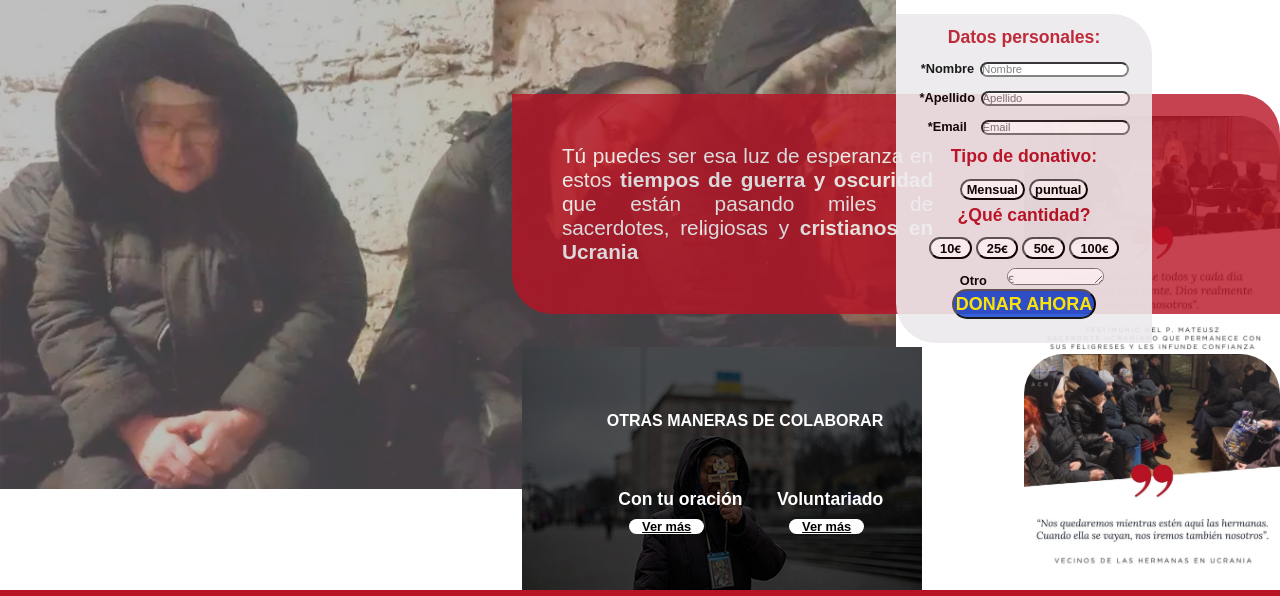
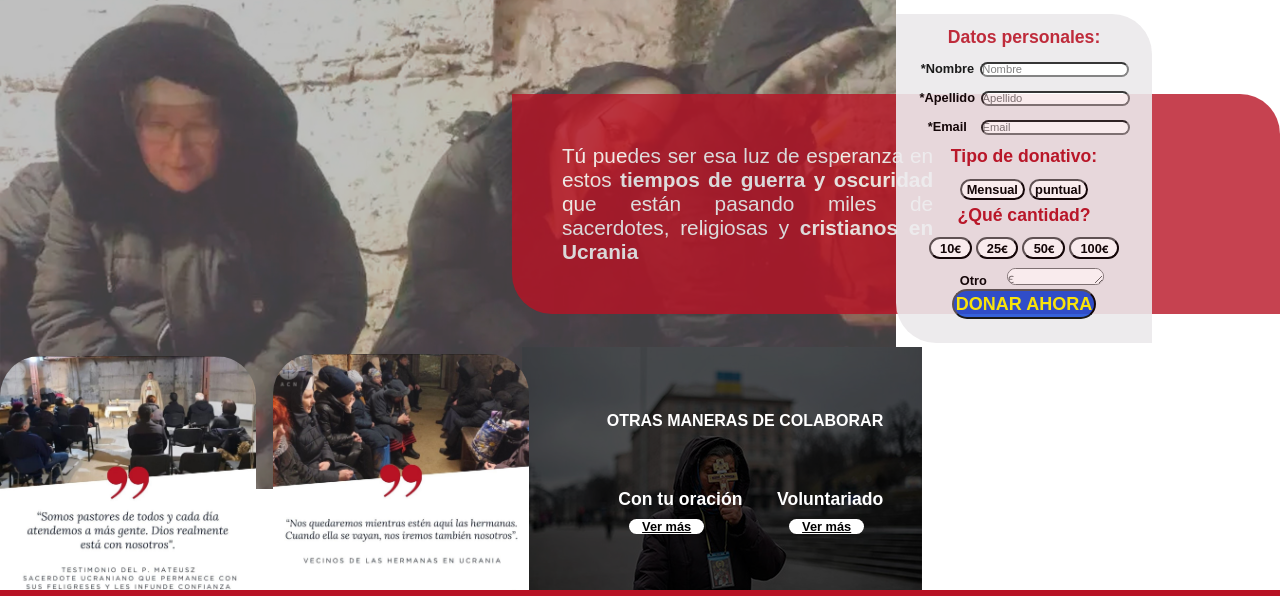
Before and after one commit to lauritagg18/m2laurapd2, a plain HTML site: page index.html in a window 1280 px wide. Shown: the part 146-742 px from the top of the page. Drawn offline with Linux system fonts and the light colour scheme.

Commit message:
Update estilo.css

```diff
--- a/css/estilo.css
+++ b/css/estilo.css
@@ -294,9 +294,9 @@ font-family: 'Titillium Web', sans-serif; font-weight: bold;}
 font-family: 'Palette Mosaic', cursive;
 font-family: 'Source Sans Pro', sans-serif;
 font-family: 'Titillium Web', sans-serif; font-weight: bold;}
-.testimonio{width:20%;position: absolute;right: 0%;z-index: 2;bottom: 7.5%;
+.testimonio{width:100%;position: absolute;right: 0%;z-index: 2;bottom: 7.5%;
 }
-.testimonio img{margin-right: 1%;width:100%;border-top-right-radius:40px;border-top-left-radius:40px
+.testimonio img{margin-right: 1%;width:20%;border-top-right-radius:40px;border-top-left-radius:40px
 }
 .mensaje{border-top-right-radius:40px;border-bottom-left-radius:40px;opacity: 80%;background-color: #B81325;color: #ffffff; padding: 1%; width: 60%; font-size: 130%;position: absolute;right: 0%;top:30% ;z-index: 2;
 }
@@ -383,9 +383,9 @@ font-family: 'Titillium Web', sans-serif; font-weight: bold;}
 font-family: 'Palette Mosaic', cursive;
 font-family: 'Source Sans Pro', sans-serif;
 font-family: 'Titillium Web', sans-serif; font-weight: bold;}
-.testimonio{width:20%;position: absolute;right: 0%;z-index: 2;bottom: 7.5%;
+.testimonio{width:100%;position: absolute;right: 0%;z-index: 2;bottom: 7.5%;
 }
-.testimonio img{margin-right: 1%;width:100%;border-top-right-radius:40px;border-top-left-radius:40px
+.testimonio img{margin-right: 1%;width:20%;border-top-right-radius:40px;border-top-left-radius:40px
 }
 .mensaje{border-top-right-radius:40px;border-bottom-left-radius:40px;opacity: 80%;background-color: #B81325;color: #ffffff; padding: 1%; width: 60%; font-size: 130%;position: absolute;right: 0%;top:30% ;z-index: 2;
 }
```
